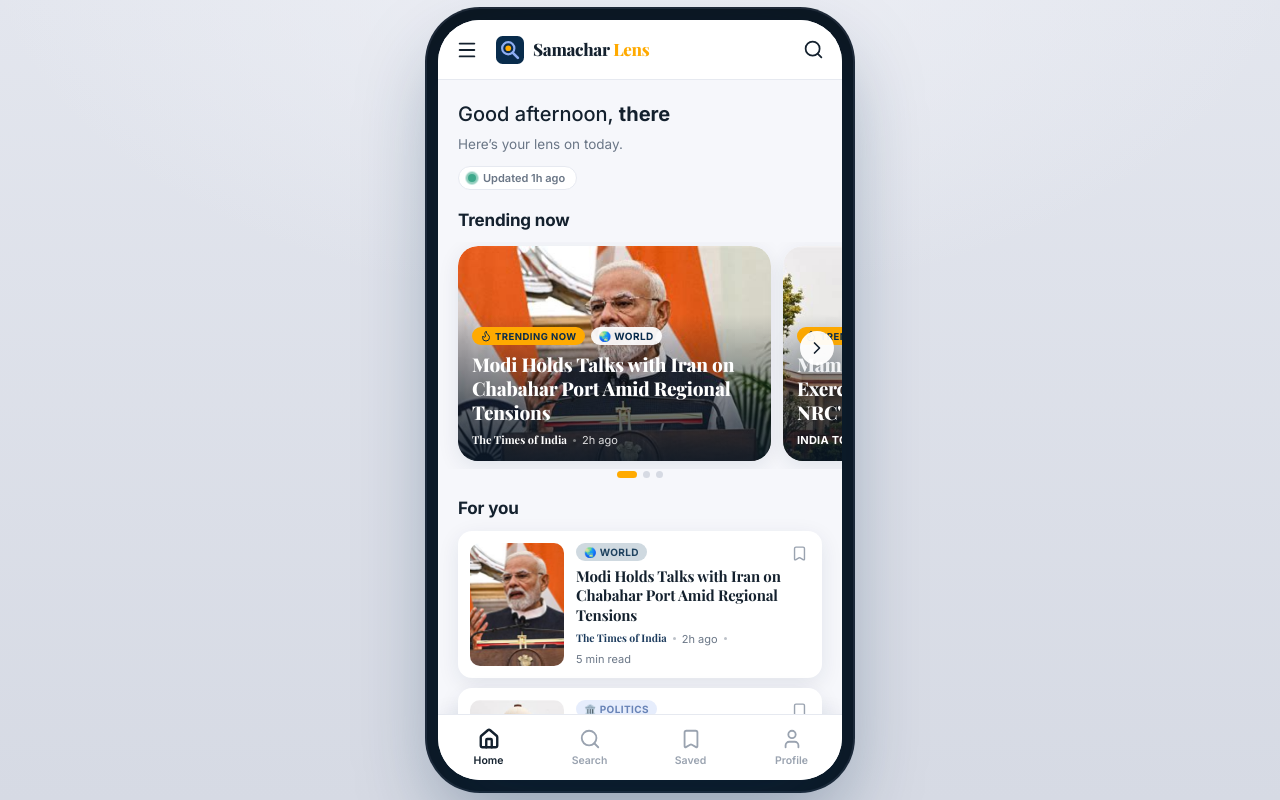
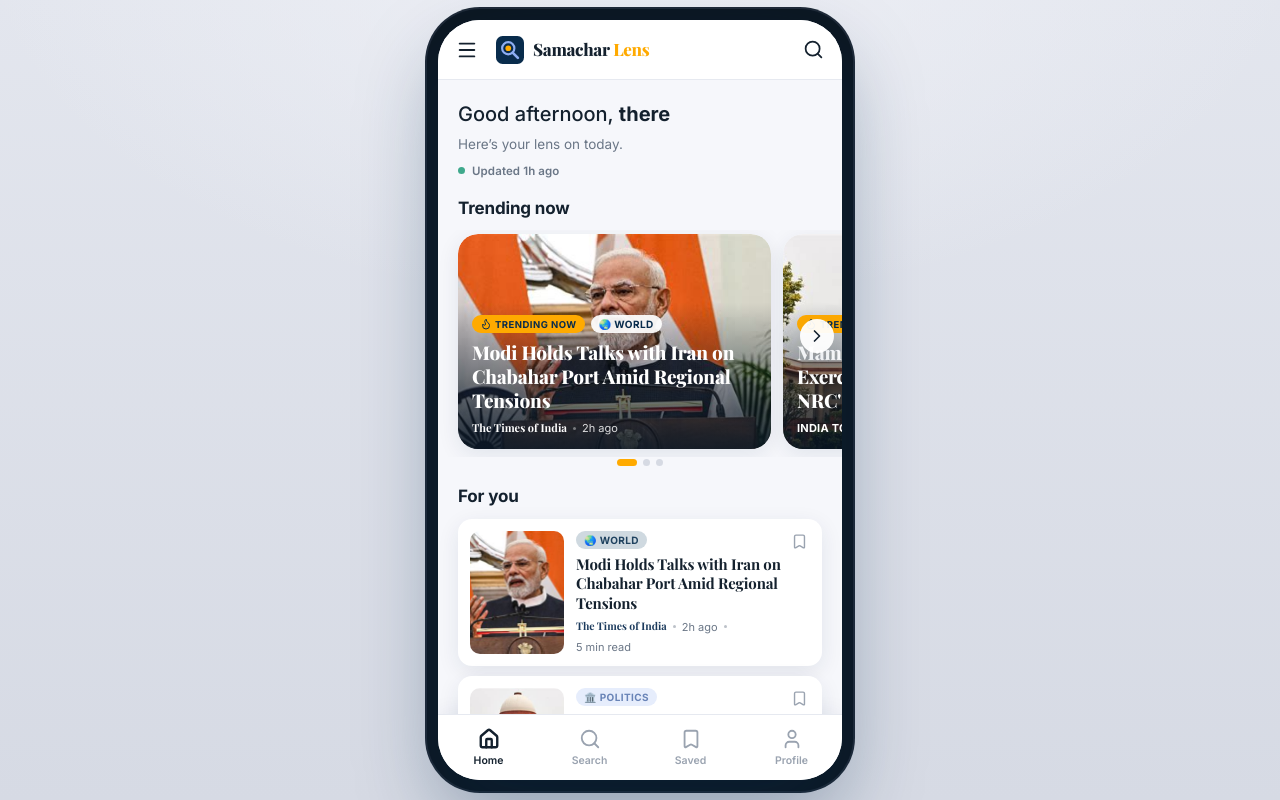
Before and after one commit to deymridusmita/samachar-lens, a React (Vite) app: page /home in a window 1280 px wide. Built offline with nearby package versions, Linux system fonts and the light colour scheme.

Commit message:
Refine home freshness indicator and remove default search input border

```diff
--- a/src/styles/pages.css
+++ b/src/styles/pages.css
@@ -530,34 +530,33 @@
   font-size: 13.5px;
   color: var(--muted);
 }
+/* The freshness chip is intentionally borderless — flows with the
+   greeting copy rather than reading as a separate badge. */
 .freshness-chip {
   display: inline-flex;
   align-items: center;
   gap: 7px;
-  margin-top: 6px;
-  padding: 4px 11px 4px 9px;
-  font-size: 11px;
+  margin-top: 4px;
+  font-size: 11.5px;
   font-weight: 600;
   color: var(--muted);
-  background: var(--surface);
-  border: 1px solid var(--line);
-  border-radius: var(--r-pill);
+  letter-spacing: 0.01em;
 }
 .freshness-pulse {
   position: relative;
-  width: 8px;
-  height: 8px;
+  width: 7px;
+  height: 7px;
   border-radius: 50%;
   background: var(--green);
 }
 .freshness-pulse::after {
   content: '';
   position: absolute;
-  inset: -3px;
+  inset: -2px;
   border-radius: 50%;
   background: var(--green);
-  opacity: 0.45;
-  animation: pulse-ring 1.8s var(--ease) infinite;
+  opacity: 0.32;
+  animation: pulse-ring 2s var(--ease) infinite;
 }
 .guest-badge {
   display: inline-block;
@@ -691,6 +690,8 @@
   flex: 1;
   min-width: 0;
   background: none;
+  border: none;
+  outline: none;
   font-size: 14.5px;
   color: var(--ink);
 }
```
